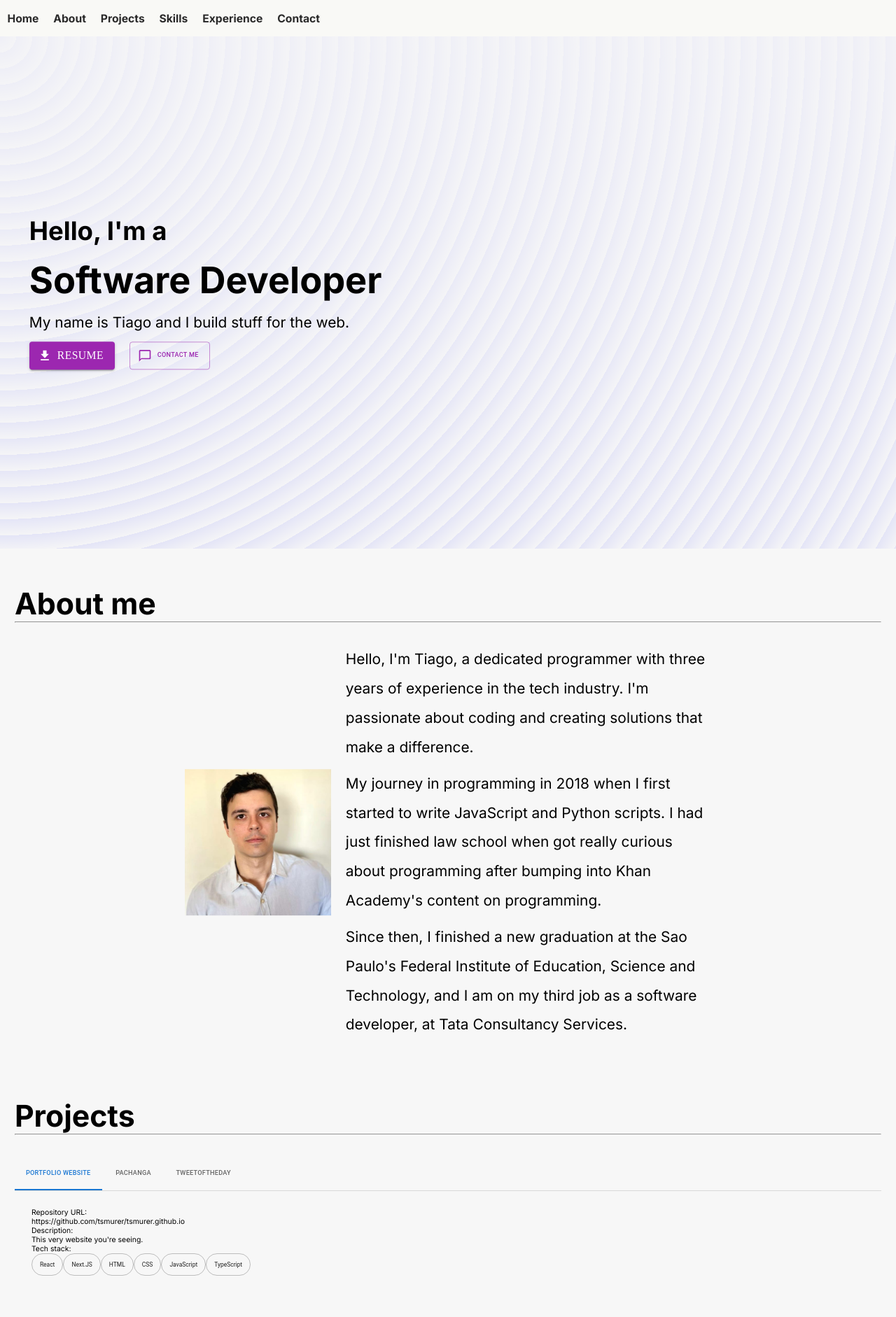
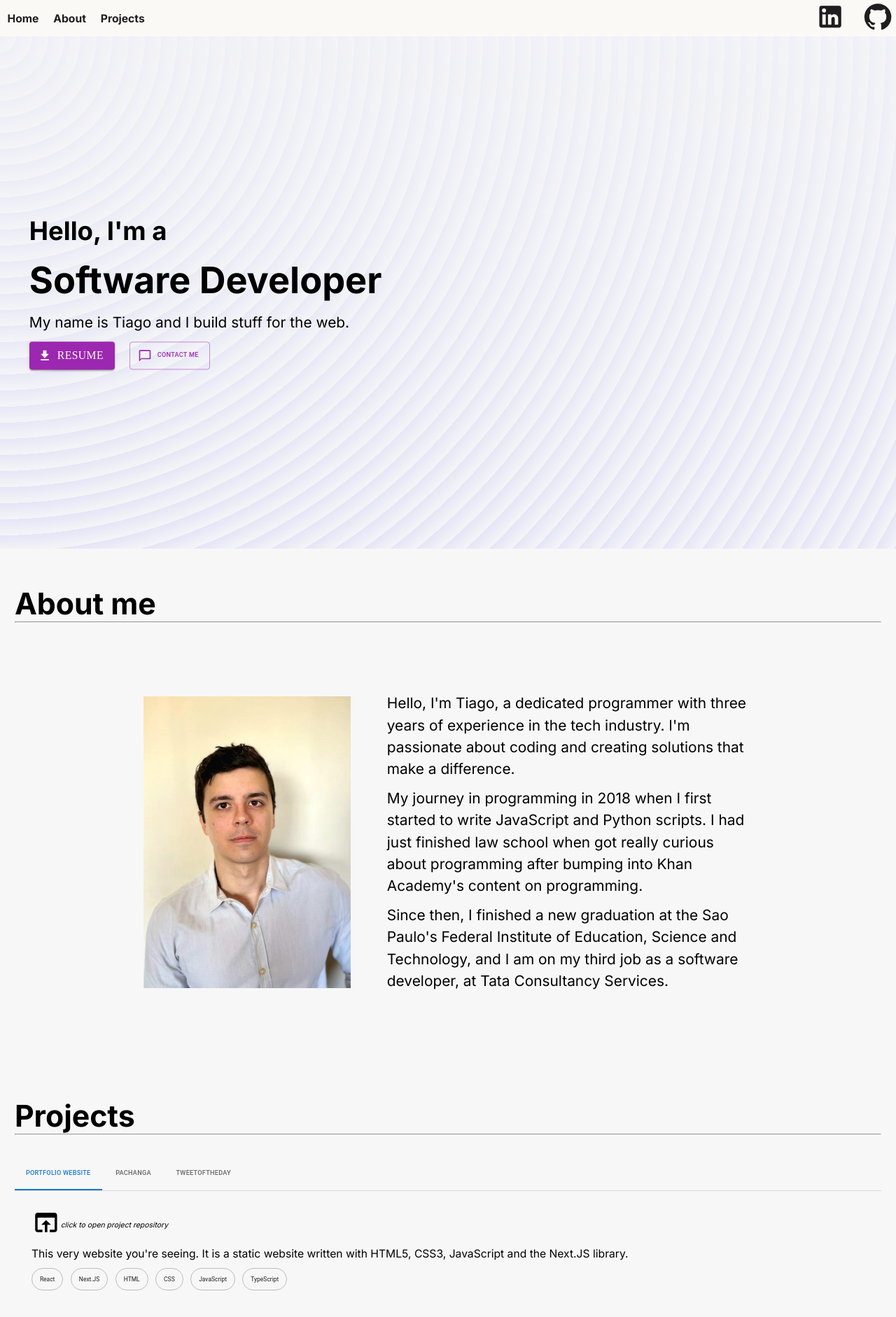
Before and after one commit to tsmurer/tsmurer.github.io, a Next.js app: page / in a window 1280 px wide. Shown: the top 1882 px of the page at 70% size. Built offline with nearby package versions, Linux system fonts and the light colour scheme.

Commit message:
polishing to navigation, about and projects section

```diff
--- a/package.json
+++ b/package.json
@@ -15,6 +15,7 @@
     "@mui/lab": "^5.0.0-alpha.149",
     "@mui/material": "^5.14.13",
     "@mui/styled-engine-sc": "^6.0.0-alpha.1",
+    "@mui/styles": "^5.14.14",
     "@octokit/core": "^5.0.1",
     "next": "13.5.5",
     "react": "^18",
--- a/src/app/components/about/about.scss
+++ b/src/app/components/about/about.scss
@@ -3,7 +3,7 @@
     top: 50%;
     transform: translateY(-50%);
     display: flex;
-    gap: 2rem;
+    gap: 5rem;
     align-items: center;
     justify-content: center;
     padding: 0 2rem 0 2rem;
@@ -15,13 +15,12 @@
         gap: 1rem;
         & > p {
             font-size: 2rem;
-            line-height: 2;
+            line-height: 1.5;
         }
     }
     &__image {
         position: relative;
-        width: 20rem;
-        height: 20rem;
+        height: 40rem;
         background-color: salmon;
 
         & > img {
@@ -36,14 +35,18 @@
 @media screen and (max-width: 600px) {
     .about__container {
         flex-direction: column;
+        gap: 1rem;
 
+        &__image {
+            height: 25rem;
+        }
         &__text {
             & > h2 {
                 font-size: 2rem;
             }
 
             & > p {
-                font-size: 1rem;
+                font-size: 1.2rem;
             }
         }
     }
--- a/src/app/components/navigation/navigation.scss
+++ b/src/app/components/navigation/navigation.scss
@@ -6,10 +6,12 @@
     width: 100%;
     background-color: #FAF9F6;
     color: #060606;
-    opacity: 85%;
+    opacity: 90%;
     z-index: 999;
     font-size: 1.5rem;
     font-weight: bold;
+    display: flex;
+    justify-content: space-between;
 
     &__sections {
         height: 100%;
@@ -17,6 +19,20 @@
         flex-direction: row;
         align-items: center;
 
+    }
+
+    &__icons {
+        height: 100%;
+        display: flex;
+        flex-direction: row;
+        align-items: center;
+        justify-content: center;
+        gap: 1.5rem;
+
+        & > a > svg {
+            font-size: 4rem;
+            padding: 0 .5rem 0 .5rem
+        }
     }
 }
 
@@ -41,6 +57,10 @@ li {
     .navigationBar {
         width: 100%;
         font-size: 1rem;
+
+        &__icons {
+            gap: .8rem;
+        }
     }
 
     li {
--- a/src/app/components/navigation/navigation.tsx
+++ b/src/app/components/navigation/navigation.tsx
@@ -2,6 +2,7 @@ import React from 'react'
 import './navigation.scss'
 import { links } from '@/lib/data'
 import Link from 'next/link'
+import { GitHub, LinkedIn } from '@mui/icons-material'
 
 export default function Navigation() {
 
@@ -13,5 +14,9 @@ export default function Navigation() {
         <ul className="navigationBar__sections">
             {ul}
         </ul>
+        <div className="navigationBar__icons">
+            <a href="https://www.linkedin.com/in/tiagomurer/" target="_blank"><LinkedIn/></a>
+            <a href="https://github.com/tsmurer" target="_blank"><GitHub/></a>
+        </div>
     </div>
 }
--- a/src/app/components/projects/projects.scss
+++ b/src/app/components/projects/projects.scss
@@ -5,11 +5,43 @@
     gap: 1rem;
     padding: 0 2rem 0 2rem;
     top: 7rem;
+    font-size: 1.5rem;
 
     &__container {
         display: flex;
         flex-direction: column;
         gap: 1rem;
+    }
+}
+
+.project-description {
+    display: flex;
+    flex-direction: column;
+    gap: 1rem;
+
+
+    &__icon{
+        display: flex;
+        justify-content:flex-start;
+        align-items: center;
+
+        & > a > span {
+            font-size: 1rem;
+            font-style: italic;
+        }
+
+        & > a > svg {
+            font-size: 4rem;
+        }
+    }
+}
+
+.chips {
+    display: flex;
+    flex-wrap: wrap;
+    gap: 1rem;
+    & > Chip {
+        font-size: 2rem;
     }
 }
 
@@ -22,4 +54,8 @@
     .projects {
         top: 7rem;
     }
+
+    .chips {
+        gap: .6rem;
+    }
 }
--- a/src/app/components/projects/projects.tsx
+++ b/src/app/components/projects/projects.tsx
@@ -2,45 +2,54 @@
 
 import React from 'react'
 import './projects.scss'
-import { Tab } from '@mui/material'
+import {makeStyles, createStyles } from '@mui/styles'
+import { Tab} from '@mui/material'
 import { projects } from '@/lib/data';
 import TabContext from '@mui/lab/TabContext';
 import TabList from '@mui/lab/TabList';
 import TabPanel from '@mui/lab/TabPanel';
 import Box from '@mui/material/Box';
 import Chip from '@mui/material/Chip'
-
-export default function Projects() {
+import { OpenInBrowser } from '@mui/icons-material';
 
 
 
+const useStyles = makeStyles({
+    root: {
+      fontSize: '1.2rem',
+    },
+});
+
+export default function Projects() {
     const handleChange = (event: React.SyntheticEvent, newValue: string) => {
         setValue(newValue);
       };
-
     const tabs = []
     const tabpanels = []
+    const styledChipClass = useStyles();
+
     let counter = 0;
     for(let i = 1; i <= projects.length; i++) {
         counter++;
         let chips = [];
         let project = projects[i-1];
         for(let j = 1; j <= project.techstack.length; j++) {
-            chips.push(<Chip key={counter} label={project.techstack[j - 1]} variant="outlined" />)
+            chips.push(<Chip className={styledChipClass.root} key={counter} label={project.techstack[j - 1]} variant="outlined" />)
             counter++
         }
         tabs.push(<Tab key={counter} label={projects[i-1].name} value={"" + i}></Tab>)
         counter++
         tabpanels.push(<TabPanel key={counter} value={"" + i}>
-            <span>Repository URL:</span>
-            <p>{projects[i-1].url}</p>
-            <span>Description:</span>
-            <p>{projects[i-1].description}</p>
-            <span>Tech stack:</span>
-            <div className="chips">
-                {chips}
+            <div className="project-description">
+                <div className="project-description__icon">
+                    <a href={projects[i-1].url} target='_blank'><OpenInBrowser/></a>
+                    <a href={projects[i-1].url} target='_blank'><span>click to open project repository</span></a>
+                </div>
+                <p>{projects[i-1].description}</p>
+                <div className="chips">
+                    {chips}
+                </div>
             </div>
-
         </TabPanel>)
         counter++
     }
--- a/src/lib/data.ts
+++ b/src/lib/data.ts
@@ -11,18 +11,6 @@ export const links = [
       name: "Projects",
       hash: "#projects",
     },
-    {
-      name: "Skills",
-      hash: "#skills",
-    },
-    {
-      name: "Experience",
-      hash: "#experience",
-    },
-    {
-      name: "Contact",
-      hash: "#contact",
-    },
   ] as const;
 
 
@@ -31,18 +19,18 @@ export const links = [
       name: "Portfolio Website",
       url: "https://github.com/tsmurer/tsmurer.github.io",
       techstack: ["React", "Next.JS", "HTML", "CSS", "JavaScript", "TypeScript"],
-      description: "This very website you're seeing."
+      description: "This very website you're seeing. It is a static website written with HTML5, CSS3, JavaScript and the Next.JS library."
     },
     {
       name: "Pachanga",
       url: "https://github.com/Projeto-Integrado-2020/Pachanga",
       techstack: ["Java", "Springboot", "PostgreSQL",  "Angular", "HTML", "CSS", "JavaScript", "TypeScript"],
-      description: "A back-end and front-end application for management of parties."
+      description: "A back-end and front-end application for management of parties. The back-end is a Springboot application that uses json webtokens, a PostgreSQL database and JPA, and is tested with JUnit. The Front-end is an Angular application tested with Angular testing and Jasmine. CI was done with Travis."
     },
     {
       name: "TweetOfTheDay",
       url: "https://github.com/tsmurer/dayOfTheYearTweet",
       techstack: ["Golang"],
-      description: "An application that scrapes the current day of the year page on wikipedia and returns a random fact"
+      description: "An application that scrapes the current day of the year page on wikipedia and returns a random fact. It was written solely with golang and its html library"
     }
   ] as const;
```
Also changed, not shown: 1 other file (tests, documents, lock files or other folders).
